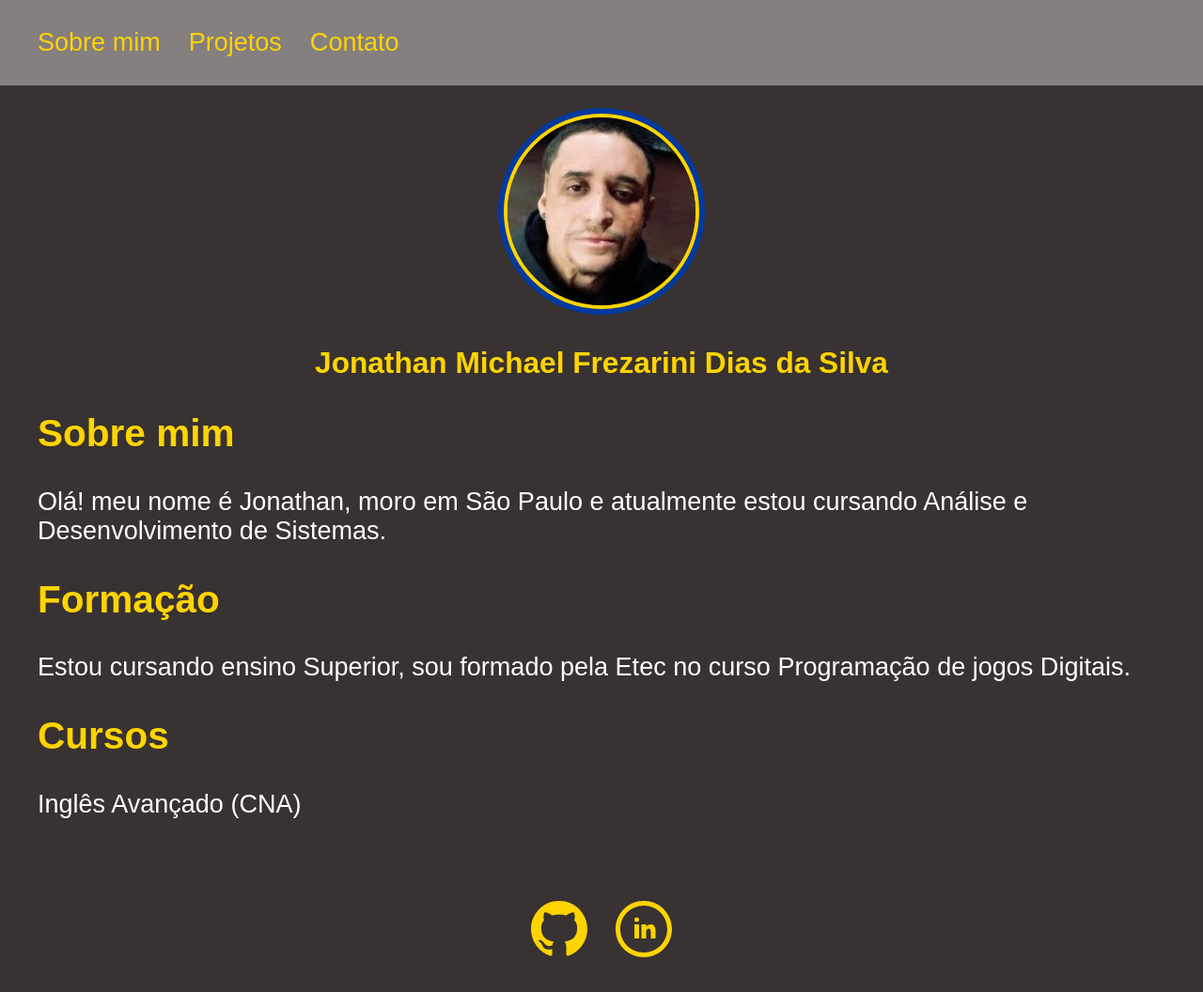
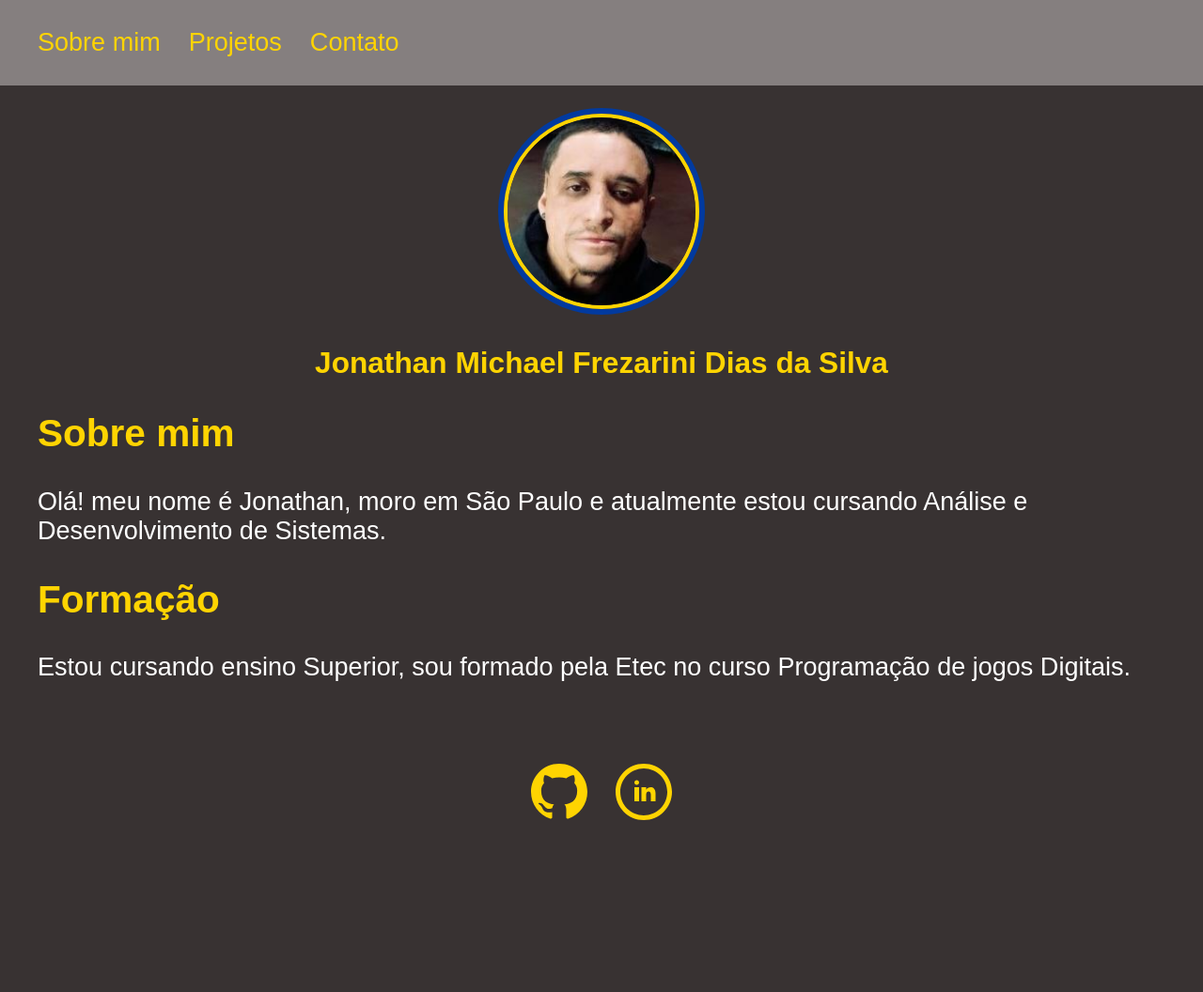
Before and after one commit to jonathanfrez/Projeto-Blog-Pessoal, a plain HTML site: page index.html in a window 1280 px wide. Shown: the whole page at 94% size. After the commit the page ends 910 px from the top, so only its background shows below. Drawn offline with Linux system fonts and the light colour scheme.

Commit message:
Update index.html

```diff
--- a/index.html
+++ b/index.html
@@ -32,10 +32,6 @@
                 <h2>Formação</h2>
                 <p style="color: white">Estou cursando ensino Superior, sou formado pela Etec no curso Programação de jogos Digitais.</p>
             </div>
-            <div class="curriculo-apresentacao-info">
-                <h2>Cursos</h2>
-                <p style="color: white">Inglês Avançado (CNA)</p>
-            </div>
         </section>
     </article>
     <footer class="footer wrapper">
```
